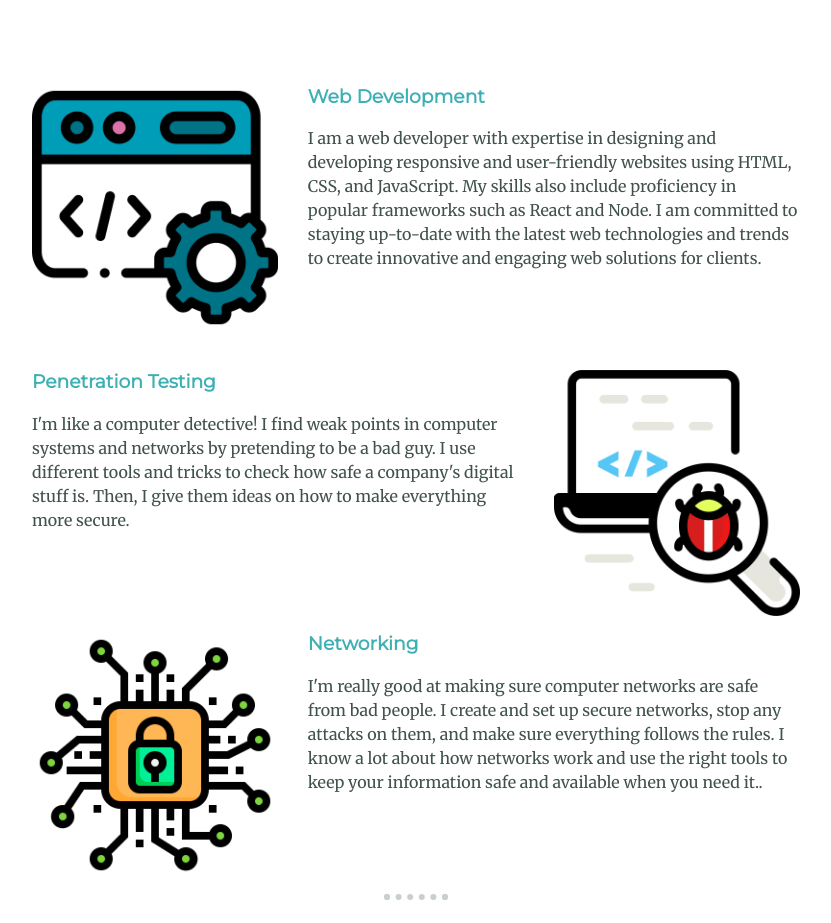
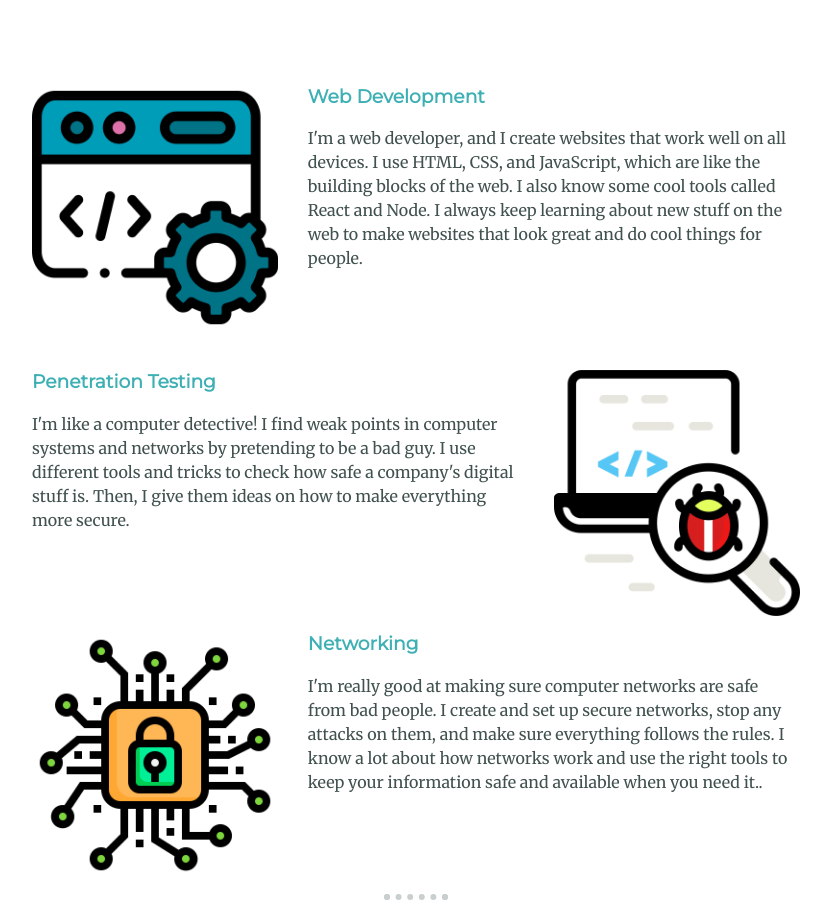
Before and after one commit to MuhammadAhmad522/My-Site, a plain HTML site: page index.html in a window 1280 px wide. Shown: the part 1520-2443 px from the top of the page, without its empty margins (224-1055 px from the left). Drawn offline with Linux system fonts and the light colour scheme; a web font is replaced by a local one.

Commit message:
Update index.html

```diff
--- a/index.html
+++ b/index.html
@@ -50,10 +50,8 @@
                 <img class="icons web-dev-img" src="images/web-development.png" alt="" />
                 <h3>Web Development</h3>
                 <p>
-                    I am a web developer with expertise in designing and developing responsive and user-friendly
-                    websites using HTML, CSS, and JavaScript. My skills also include proficiency in popular
-                    frameworks such as React and Node. I am committed to staying up-to-date with the latest
-                    web technologies and trends to create innovative and engaging web solutions for clients.</p>
+                    I'm a web developer, and I create websites that work well on all devices. I use HTML, CSS, and JavaScript, which are like the building blocks of the web. I also know some cool tools called React and Node. I always keep learning about new stuff on the web to make websites that look great and do cool things for people.
+                </p>
             </div>
             <div class="skill-row">
                 <img class="icons pentest-img" src="images/pentesting.png" alt="" />
```
